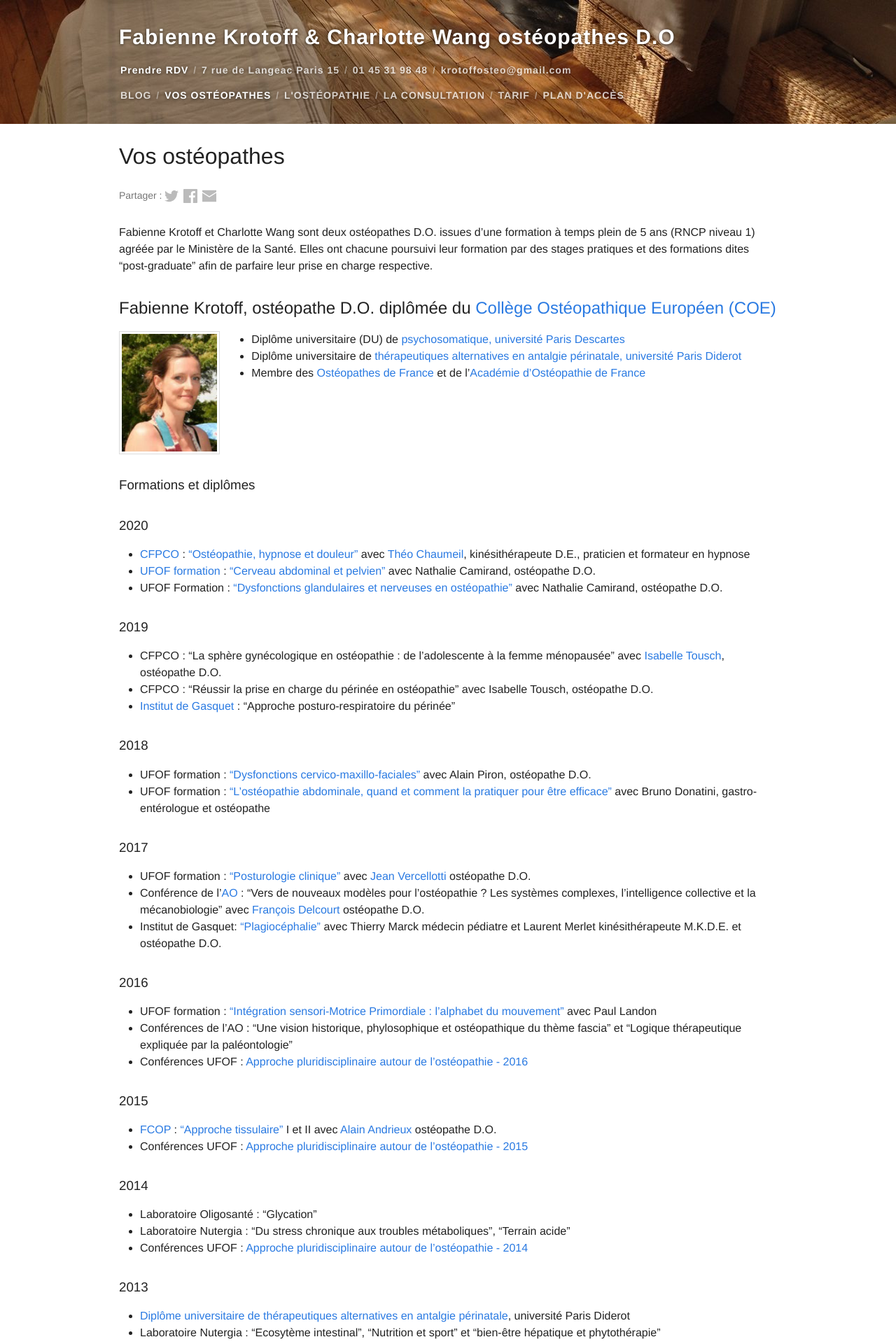
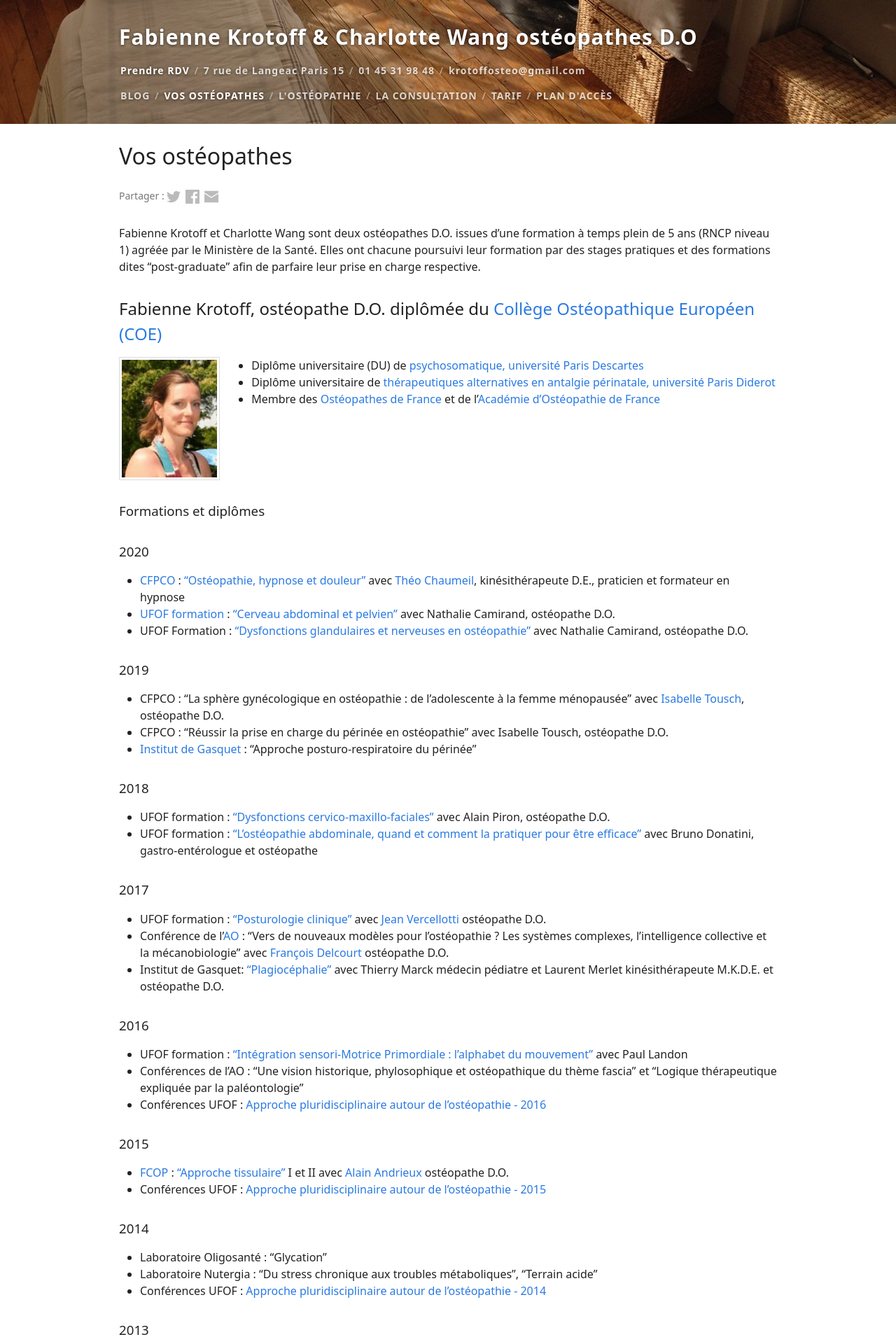
Before and after one commit to tkrotoff/osteo15, a Jekyll site: the page built from 1-Vos-osteopathes.md, in a window 1280 px wide. Shown: the top 1920 px of the page at 70% size. Built offline with Jekyll 4.4.1, drawn with Linux system fonts in a browser that asks for light colours.

Commit message:
Improve font style

```diff
--- a/css/main.scss
+++ b/css/main.scss
@@ -4,9 +4,11 @@
 
 @charset "utf-8";
 
-
-$font-family: "Helvetica Neue", Helvetica, Arial, sans-serif;
-$font-weight-base: 300;
+// https://github.com/twbs/bootstrap/blob/v5.3.0-alpha1/scss/_variables.scss#L582
+$font-family: system-ui, -apple-system, "Segoe UI", Roboto, "Helvetica Neue", "Noto Sans", "Liberation Sans", Arial, sans-serif, "Apple Color Emoji", "Segoe UI Emoji", "Segoe UI Symbol", "Noto Color Emoji";
+// https://github.com/twbs/bootstrap/blob/v5.3.0-alpha1/scss/_variables.scss#L597
+$font-weight-base: 400;
+// https://github.com/twbs/bootstrap/blob/v5.3.0-alpha1/scss/_variables.scss#L605
 $line-height-base: 1.5;
 
 $font-size-base:  16px; // Same as Chrome 41 default font size
```
